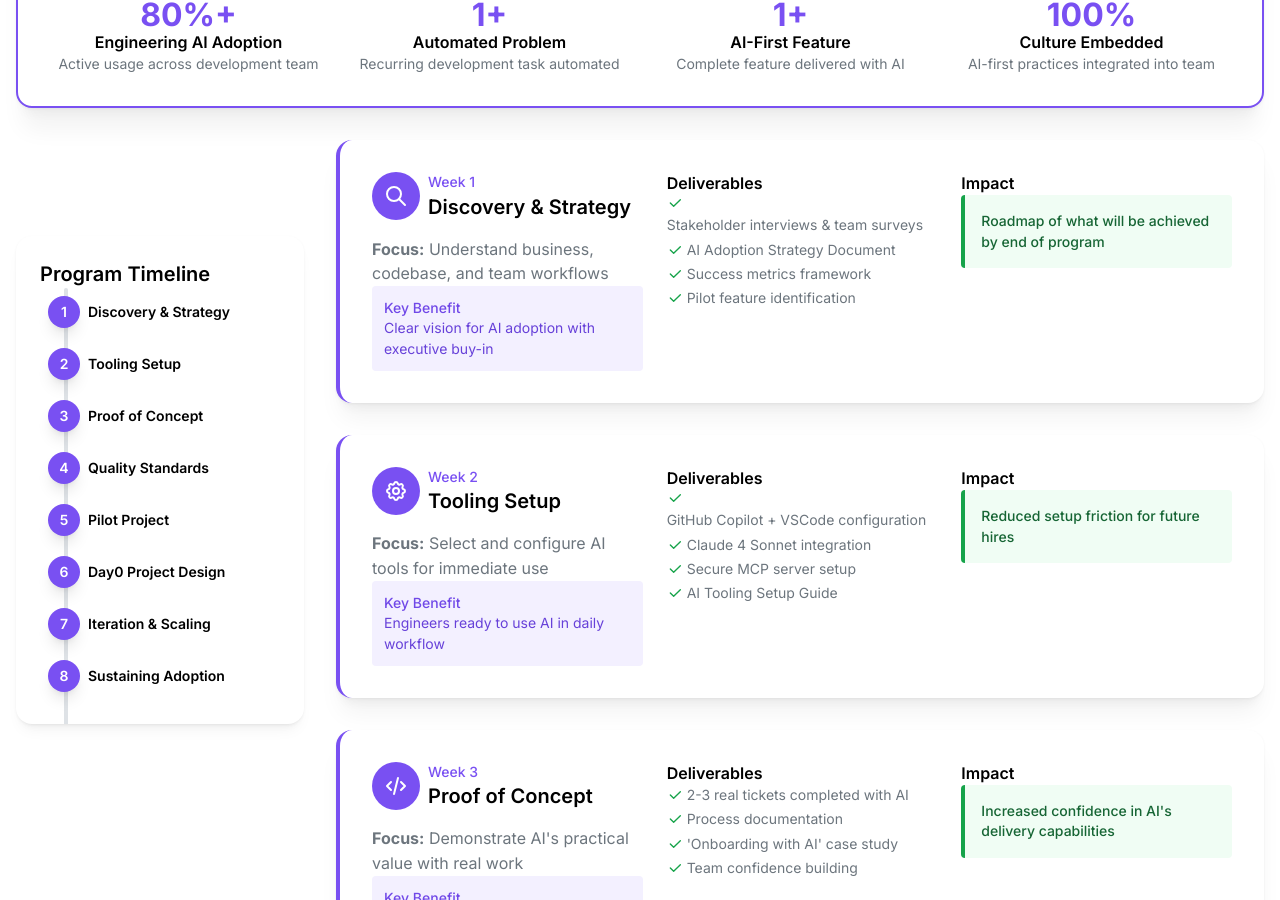
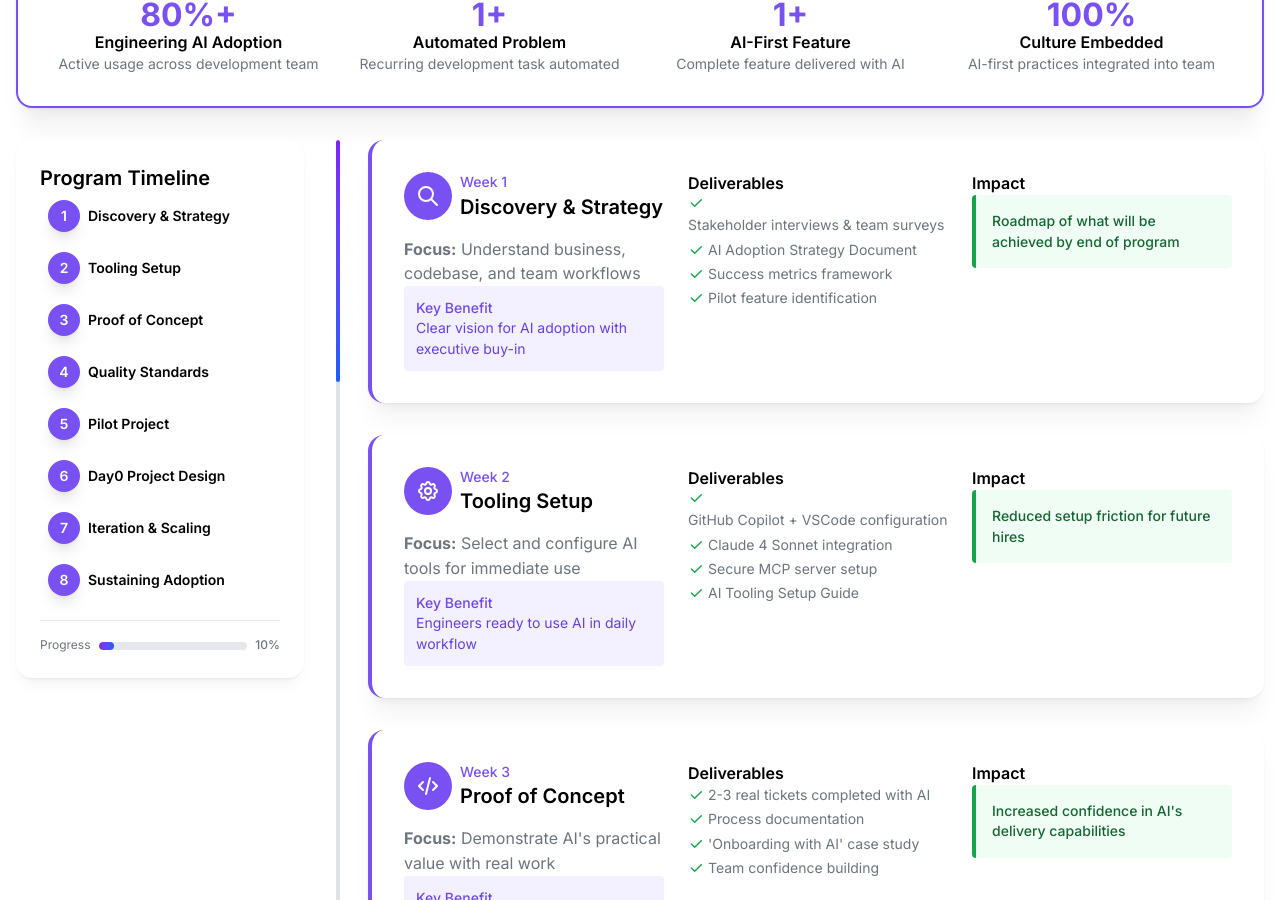
Before and after one commit to cjennison/chrisjennison-personalsite, a Next.js app: page /services/ai-coding in a window 1280 px wide. Shown: the part 418-1318 px from the top of the page. Built offline with nearby package versions, Linux system fonts and the light colour scheme.

Commit message:
feature: temo commit; ai coding timeline design

```diff
--- a/src/components/sections/AIProgramTimeline.tsx
+++ b/src/components/sections/AIProgramTimeline.tsx
@@ -13,6 +13,7 @@ import {
   IconTrendingUp,
 } from "@tabler/icons-react";
 import { useEffect, useRef, useState } from "react";
+import { TimelineNavigation } from "./TimelineNavigation";
 
 interface ProgramWeek {
   week: number;
@@ -142,6 +143,7 @@ const programWeeks: ProgramWeek[] = [
 export function AIProgramTimeline() {
   const [visibleWeeks, setVisibleWeeks] = useState<Set<number>>(new Set());
   const [timelineProgress, setTimelineProgress] = useState(0);
+  const contentRef = useRef<HTMLDivElement>(null);
   const weekRefs = useRef<(HTMLDivElement | null)[]>([]);
 
   useEffect(() => {
@@ -168,63 +170,54 @@ export function AIProgramTimeline() {
       }
     });
 
-    // Simple scroll progress calculation
-    const handleScroll = () => {
-      const scrollY = window.scrollY;
-      const windowHeight = window.innerHeight;
-      const documentHeight = document.documentElement.scrollHeight;
+    // Timeline progress observer - based on content container visibility
+    if (contentRef.current) {
+      const timelineObserver = new IntersectionObserver(
+        (entries) => {
+          entries.forEach((entry) => {
+            if (entry.isIntersecting) {
+              const rect = entry.boundingClientRect;
+              const viewportHeight = window.innerHeight;
+              const elementTop = rect.top;
+              const elementHeight = rect.height;
 
-      // Calculate progress based on scroll position
-      const progress = Math.min(scrollY / (documentHeight - windowHeight), 1);
+              // Calculate progress based on how much of the content is visible
+              const visibleTop = Math.max(0, viewportHeight - elementTop);
+              const visibleHeight = Math.min(visibleTop, elementHeight);
+              const progress = Math.min(visibleHeight / elementHeight, 1);
+
               setTimelineProgress(progress);
-    };
-
-    window.addEventListener("scroll", handleScroll);
-    handleScroll(); // Initial calculation
+            }
+          });
+        },
+        { threshold: Array.from({ length: 21 }, (_, i) => i * 0.05) },
+      );
+      timelineObserver.observe(contentRef.current);
+      observers.push(timelineObserver);
+    }
 
     return () => {
-      window.removeEventListener("scroll", handleScroll);
       for (const observer of observers) {
         observer.disconnect();
       }
     };
   }, []);
 
-  // Calculate timeline height to match content
-  const [timelineHeight, setTimelineHeight] = useState("calc(100vh - 200px)");
-
-  useEffect(() => {
-    // Set a reasonable fixed height for the timeline
-    setTimelineHeight("600px");
-  }, []);
-
   return (
     <div className="grid grid-cols-1 lg:grid-cols-12 gap-8">
-      {/* Animated Timeline Navigation */}
-      <div className="lg:col-span-3">
-        <Card
-          shadow="sm"
-          padding="lg"
-          radius="lg"
-          bg="var(--mantine-color-body)"
-          className="sticky top-24"
-        >
-          <Title
-            order={3}
-            size="1.25rem"
-            fw={600}
-            c="var(--mantine-color-text)"
-            className="mb-4"
-          >
-            Program Timeline
-          </Title>
+      {/* Timeline Navigation */}
+      <TimelineNavigation
+        programWeeks={programWeeks}
+        visibleWeeks={visibleWeeks}
+        timelineProgress={timelineProgress}
+      />
 
-          <div className="relative">
-            {/* Animated Progress Line */}
+      {/* Content Area with Timeline */}
+      <div className="lg:col-span-9 relative" ref={contentRef}>
+        {/* Animated Progress Line - spans full content height */}
         <div
-              className="absolute left-6 top-0 w-1 rounded-full overflow-hidden"
+          className="absolute left-0 top-0 w-1 rounded-full overflow-hidden h-full"
           style={{
-                height: timelineHeight,
             backgroundColor: "var(--mantine-color-gray-3)",
           }}
         >
@@ -236,57 +229,8 @@ export function AIProgramTimeline() {
             }}
           />
         </div>
-          </div>
 
-          <Stack gap="xs">
-            {programWeeks.map((week, index) => {
-              const isVisible = visibleWeeks.has(index);
-              return (
-                <Group
-                  key={week.week}
-                  gap="sm"
-                  className={`relative p-2 rounded cursor-pointer hover:bg-gray-50 dark:hover:bg-gray-800 transition-all duration-700 ${
-                    isVisible
-                      ? "opacity-100 translate-x-0"
-                      : "opacity-60 translate-x-2"
-                  }`}
-                  style={{
-                    transitionDelay: `${index * 100}ms`,
-                  }}
-                >
-                  <div
-                    className={`relative z-10 w-8 h-8 rounded-full flex items-center justify-center text-sm font-semibold transition-all duration-500 ${
-                      isVisible ? "scale-100 shadow-lg" : "scale-75"
-                    }`}
-                    style={{
-                      backgroundColor: isVisible
-                        ? "var(--mantine-color-violet-6)"
-                        : "var(--mantine-color-violet-1)",
-                      color: isVisible
-                        ? "white"
-                        : "var(--mantine-color-violet-7)",
-                      transitionDelay: `${index * 100 + 200}ms`,
-                    }}
-                  >
-                    {week.week}
-                  </div>
-                  <div className="flex-1">
-                    <Text
-                      size="sm"
-                      fw={isVisible ? 600 : 500}
-                      c={isVisible ? "var(--mantine-color-text)" : "dimmed"}
-                    >
-                      {week.title}
-                    </Text>
-                  </div>
-                </Group>
-              );
-            })}
-          </Stack>
-        </Card>
-      </div>
-      <div className="lg:col-span-9">
-        <Stack gap="xl">
+        <Stack gap="xl" className="pl-8">
           {programWeeks.map((week, index) => {
             const isVisible = visibleWeeks.has(index);
             return (
@@ -409,7 +353,6 @@ export function AIProgramTimeline() {
           })}
         </Stack>
       </div>
-      ;
     </div>
   );
 }
--- /dev/null
+++ b/src/components/sections/TimelineNavigation.tsx
@@ -0,0 +1,114 @@
+"use client";
+
+import { Card, Group, Stack, Text, Title } from "@mantine/core";
+
+interface ProgramWeek {
+  week: number;
+  title: string;
+  icon: React.ComponentType<{ size?: number }>;
+  focus: string;
+  keyBenefit: string;
+  deliverables: string[];
+  impact: string;
+}
+
+interface TimelineNavigationProps {
+  programWeeks: ProgramWeek[];
+  visibleWeeks: Set<number>;
+  timelineProgress: number;
+}
+
+export function TimelineNavigation({
+  programWeeks,
+  visibleWeeks,
+  timelineProgress,
+}: TimelineNavigationProps) {
+  return (
+    <div className="lg:col-span-3">
+      <div className="sticky top-32">
+        <Card
+          shadow="sm"
+          padding="lg"
+          radius="lg"
+          bg="var(--mantine-color-body)"
+        >
+          <Title
+            order={3}
+            size="1.25rem"
+            fw={600}
+            c="var(--mantine-color-text)"
+            className="mb-4"
+          >
+            Program Timeline
+          </Title>
+
+          <Stack gap="xs">
+            {programWeeks.map((week, index) => {
+              const isVisible = visibleWeeks.has(index);
+              return (
+                <Group
+                  key={week.week}
+                  gap="sm"
+                  className={`relative p-2 rounded cursor-pointer hover:bg-gray-50 dark:hover:bg-gray-800 transition-all duration-700 ${
+                    isVisible
+                      ? "opacity-100 translate-x-0"
+                      : "opacity-60 translate-x-2"
+                  }`}
+                  style={{
+                    transitionDelay: `${index * 100}ms`,
+                  }}
+                >
+                  <div
+                    className={`relative z-10 w-8 h-8 rounded-full flex items-center justify-center text-sm font-semibold transition-all duration-500 ${
+                      isVisible ? "scale-100 shadow-lg" : "scale-75"
+                    }`}
+                    style={{
+                      backgroundColor: isVisible
+                        ? "var(--mantine-color-violet-6)"
+                        : "var(--mantine-color-violet-1)",
+                      color: isVisible
+                        ? "white"
+                        : "var(--mantine-color-violet-7)",
+                      transitionDelay: `${index * 100 + 200}ms`,
+                    }}
+                  >
+                    {week.week}
+                  </div>
+                  <div className="flex-1">
+                    <Text
+                      size="sm"
+                      fw={isVisible ? 600 : 500}
+                      c={isVisible ? "var(--mantine-color-text)" : "dimmed"}
+                    >
+                      {week.title}
+                    </Text>
+                  </div>
+                </Group>
+              );
+            })}
+          </Stack>
+
+          {/* Progress indicator */}
+          <div className="mt-4 pt-4 border-t border-gray-200 dark:border-gray-700">
+            <div className="flex items-center gap-2">
+              <Text size="xs" c="dimmed">
+                Progress
+              </Text>
+              <div className="flex-1 h-2 bg-gray-200 dark:bg-gray-700 rounded-full overflow-hidden">
+                <div
+                  className="h-full bg-gradient-to-r from-violet-600 to-blue-600 rounded-full transition-all duration-1000 ease-out"
+                  style={{
+                    width: `${timelineProgress * 100}%`,
+                  }}
+                />
+              </div>
+              <Text size="xs" c="dimmed" fw={500}>
+                {Math.round(timelineProgress * 100)}%
+              </Text>
+            </div>
+          </div>
+        </Card>
+      </div>
+    </div>
+  );
+}
--- a/src/components/sections/index.ts
+++ b/src/components/sections/index.ts
@@ -16,4 +16,5 @@ export { ProgramOutcomes } from "./ProgramOutcomes";
 export { SectionNavigation } from "./SectionNavigation";
 export { ServicesSection } from "./ServicesSection";
 export { TechStackVisualization } from "./TechStackVisualization";
+export { TimelineNavigation } from "./TimelineNavigation";
 export { WebsiteMetaVisualization } from "./WebsiteMetaVisualization";
```
Lines whose indentation alone changed are shown as unchanged.
